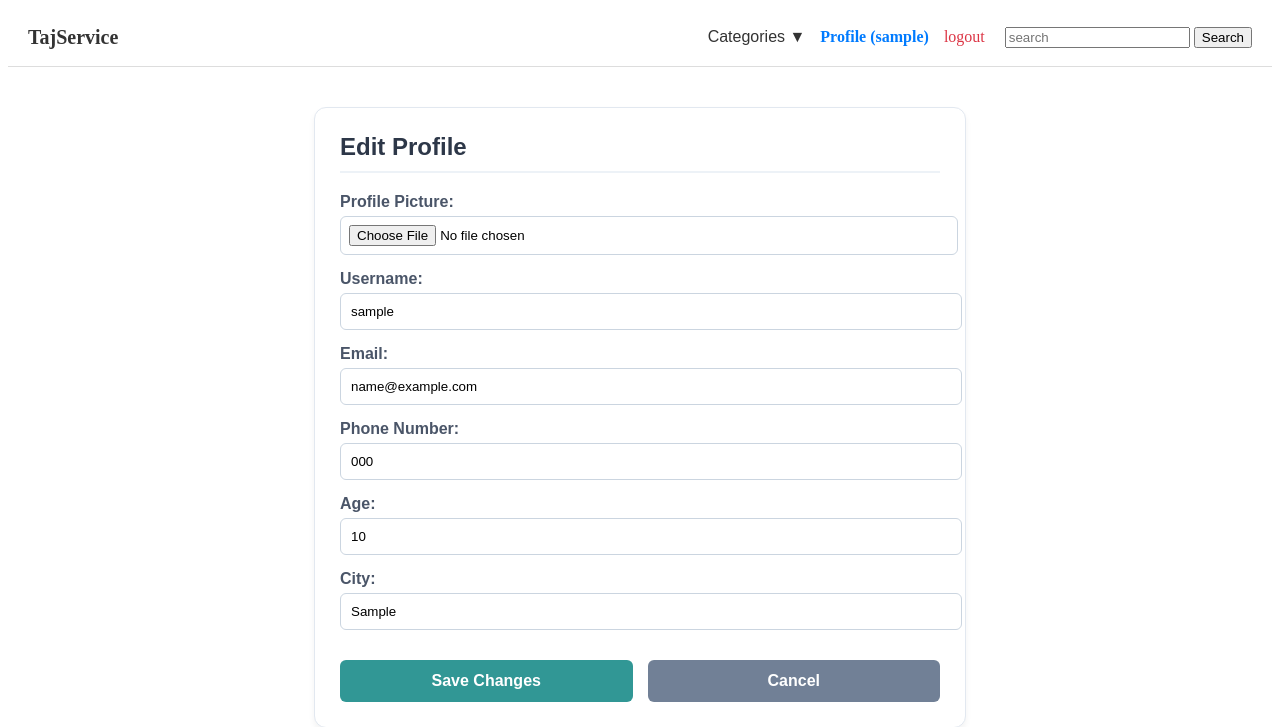
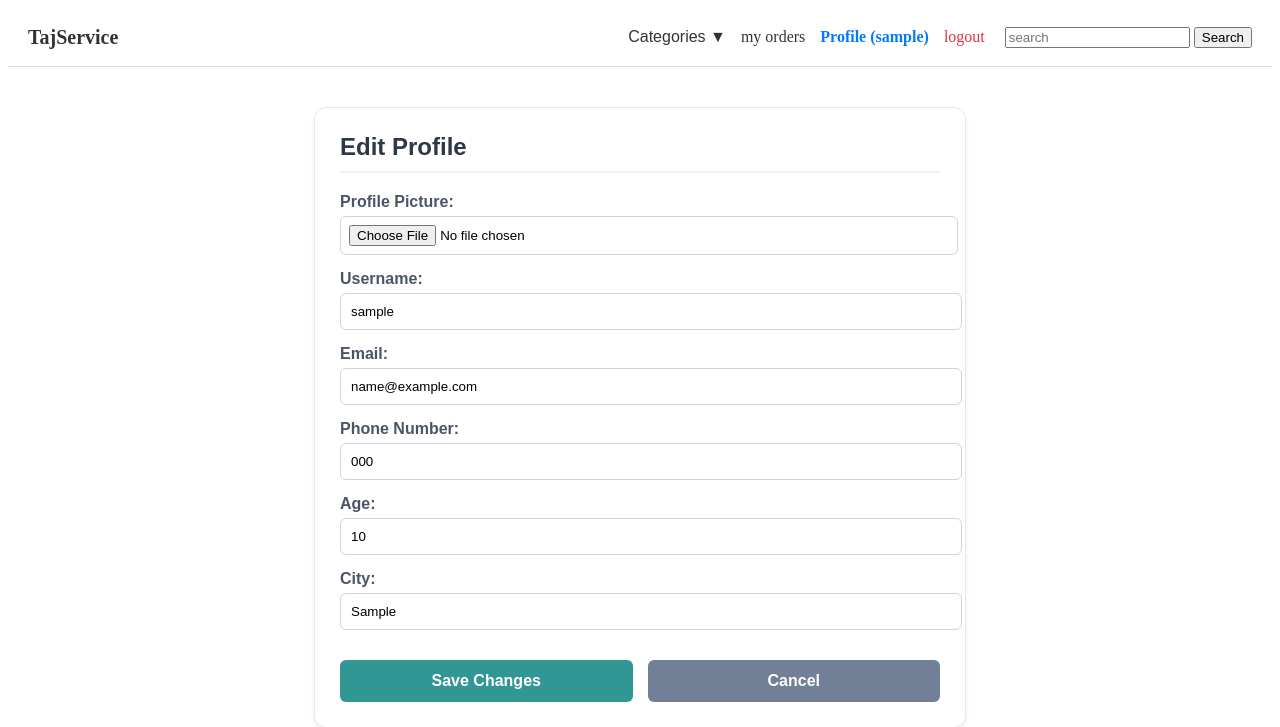
Before and after one commit to Xurwed9/usto-services, a Django app: page /accounts/profile/edit/ in a window 1280 px wide. Shown: the top 727 px of the page. Run offline with Django 5.2, Linux system fonts and the light colour scheme; a user stored in the database is signed in; tables that the repository leaves empty hold one stand-in row (values such as "Sample post").

Commit message:
add url my_order in base.html

```diff
--- a/services/views.py
+++ b/services/views.py
@@ -167,7 +167,7 @@ def create_order(request, pk):
 def my_orders(request):
     my_requests = Order.objects.filter(client=request.user).select_related('service__master', 'service__category').order_by('-created_at')
     incoming_orders = Order.objects.filter(service__master=request.user).select_related('client','service').order_by('-created_at')
-    return render(request, 'service/my_orders.html', {
+    return render(request, 'services/my_orders.html', {
         'my_requests': my_requests,
         'incoming_orders': incoming_orders,
     })
--- a/templates/accounts/base.html
+++ b/templates/accounts/base.html
@@ -82,9 +82,10 @@
             {% empty %}
                 <a href="#">No categories</a>
             {% endfor %}
+
         </div>
     </div>
-
+                <a href="{% url 'my_orders' %}">my orders</a>
             {% if request.user.role == 'master' %}
                 <a href="{% url 'create_services' %}" style="color: #28a745; font-weight: bold; text-decoration: none;">+ Иловаи хизматрасонӣ</a>
             {% endif %}
```
Also changed, not shown: templates/services/my_orders.html (added).
